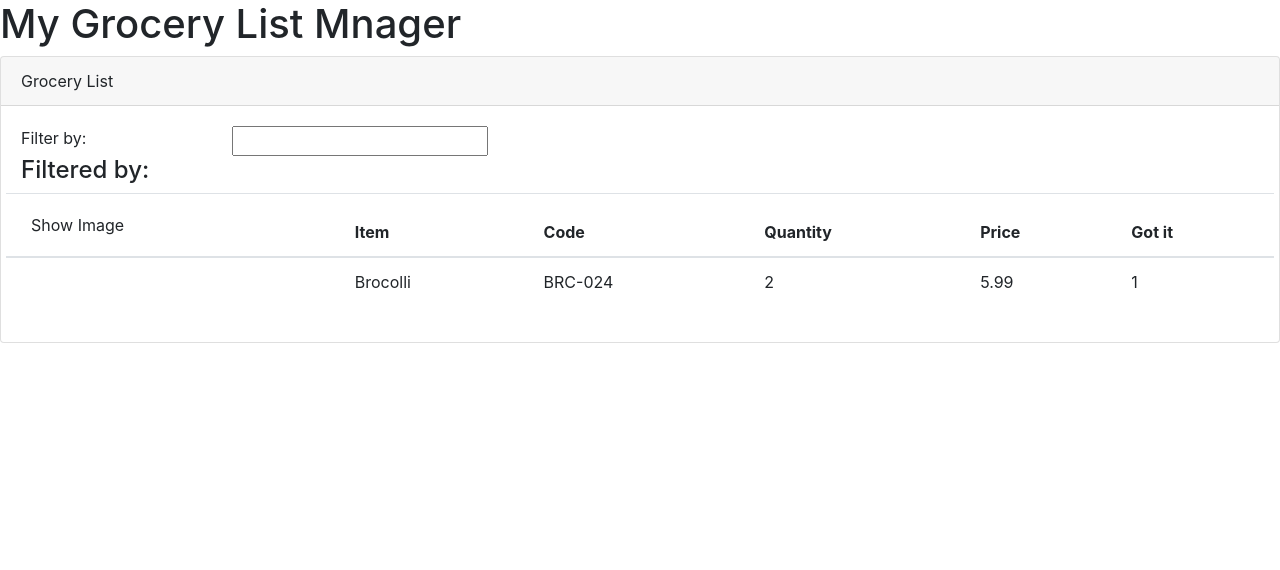
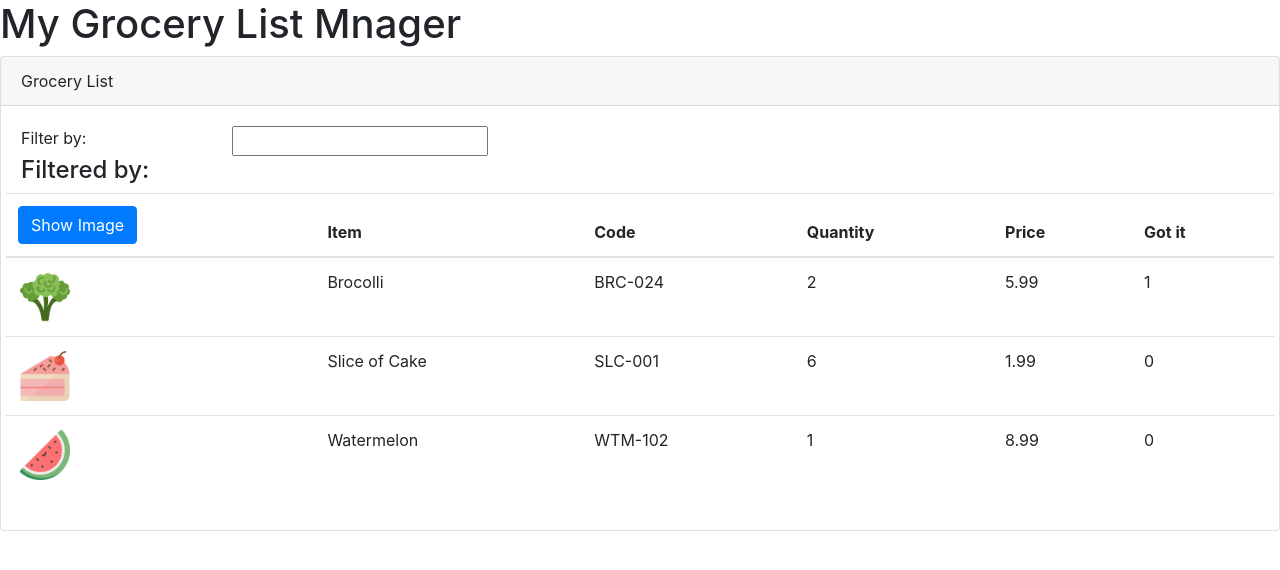
Before and after one commit to somayajs/grocery-list-, an Angular app: page / in a window 1280 px wide. Shown: the top 570 px of the page. Built offline with nearby package versions, Linux system fonts and the light colour scheme.

Commit message:
add ngFor and mgIf directives togroceries-list.component.html

```diff
--- a/src/app/groceries/groceries-list.component.html
+++ b/src/app/groceries/groceries-list.component.html
@@ -12,10 +12,10 @@
         <h4>Filtered by:</h4>
       </div>
       <div class="table-responsive">
-        <table class="table">
+        <table class="table" *ngIf="groceries && groceries.length">
           <thead>
             <tr>
-              <th><button class="btn btn-ptimary">Show Image</button></th>
+              <th><button class="btn btn-primary">Show Image</button></th>
               <th>Item</th>
               <th>Code</th>
               <th>Quantity</th>
@@ -24,13 +24,13 @@
             </tr>
           </thead>
           <tbody>
-            <tr>
-              <td></td>
-              <td>Brocolli</td>
-              <td>BRC-024</td>
-              <td>2</td>
-              <td>5.99</td>
-              <td>1</td>
+            <tr *ngFor ="let grocery of groceries">
+              <td><img [src] = "grocery.imageUrl" [style.width.px] ="imageWidth" [style.margin.px] = "imageMargin"></td>
+              <td>{{grocery.groceryName}}</td>
+              <td>{{grocery.groceryCode}}</td>
+              <td>{{grocery.quantity}}</td>
+              <td>{{grocery.price}}</td>
+              <td>{{grocery.gotIt}}</td>
             </tr>
           </tbody>
         </table>
--- a/src/app/groceries/groceries-list.component.ts
+++ b/src/app/groceries/groceries-list.component.ts
@@ -5,4 +5,35 @@ import { Component } from '@angular/core';
   })
 export class GroceriesListComponent {
   pageTitle: string = 'Grocery List';
+  imageWidth : number = 50;
+  imageMargin: number = 2;
+  groceries: any[] = [
+    {
+      "groceryID": 1,
+      "groceryName": "Brocolli",
+      "groceryCode": "BRC-024",
+      "quantity": 2,
+      "price": 5.99,
+      "gotIt": 1,
+      "imageUrl": "assets/images/broccoli.png"
+    },
+    {
+      "groceryID": 2,
+      "groceryName": "Slice of Cake",
+      "groceryCode": "SLC-001",
+      "quantity": 6,
+      "price": 1.99,
+      "gotIt": 0,
+      "imageUrl": "assets/images/cake-slice.png"
+    },
+    {
+      "groceryID": 3,
+      "groceryName": "Watermelon",
+      "groceryCode": "WTM-102",
+      "quantity": 1,
+      "price": 8.99,
+      "gotIt": 0,
+      "imageUrl": "assets/images/watermelon.png"
+    }
+  ]
 }
```
